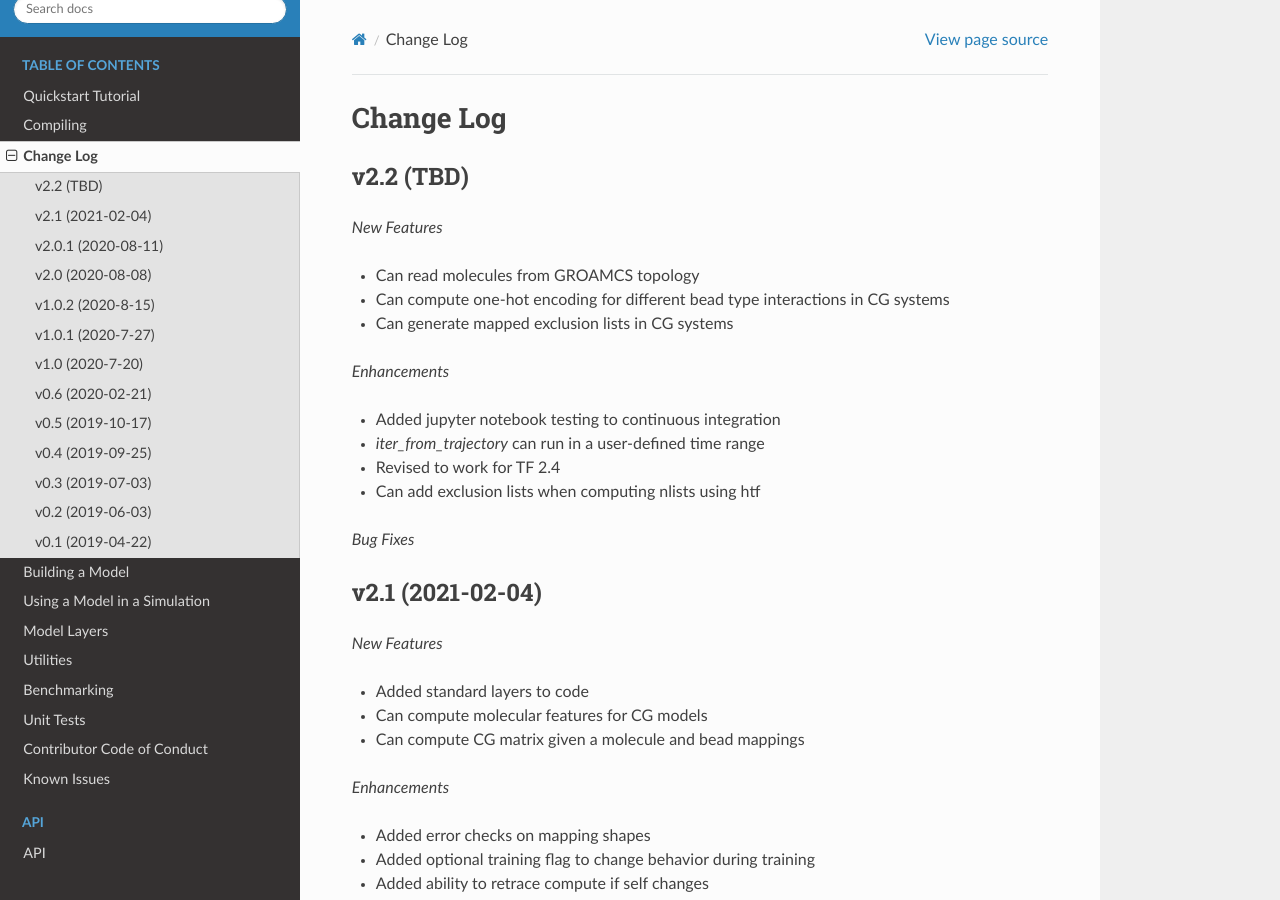
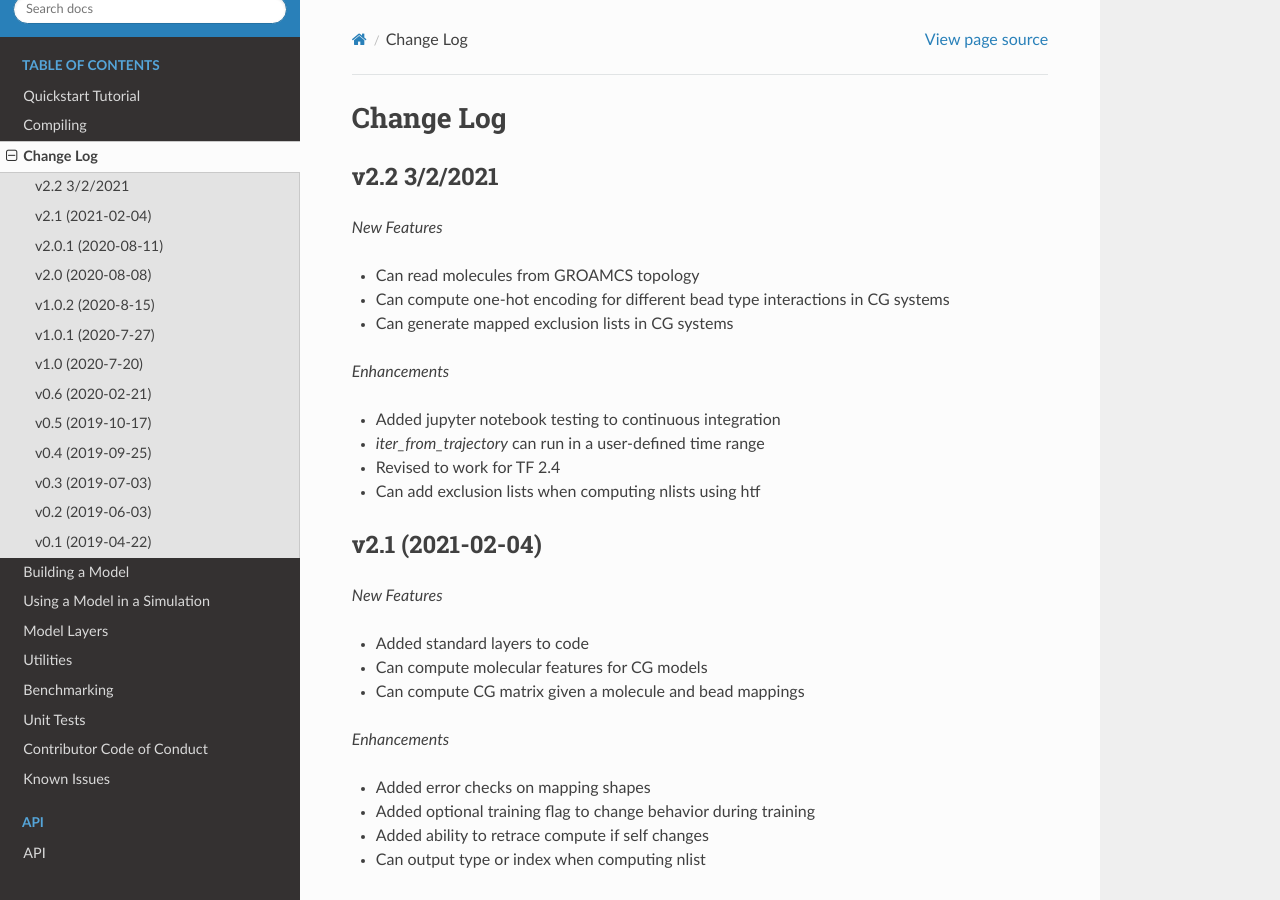
Before and after one commit to ur-whitelab/hoomd-tf, a Sphinx documentation site: the page built from sphinx-docs/source/changelog.rst, in a window 1280 px wide and 900 px high. Built offline with Sphinx 7.4.7 and the Read the Docs theme 2.0.0, drawn with Linux system fonts in a browser that asks for light colours.

Commit message:
New release

```diff
--- a/htf/version.py
+++ b/htf/version.py
@@ -1 +1 @@
-__version__ = '2.1.0'
+__version__ = '2.2.0'
--- a/sphinx-docs/source/changelog.rst
+++ b/sphinx-docs/source/changelog.rst
@@ -1,7 +1,7 @@
 Change Log
 ==========
 
-v2.2 (TBD)
+v2.2 3/2/2021
 --------------------
 
 *New Features*
@@ -17,8 +17,6 @@ v2.2 (TBD)
 - Revised to work for TF 2.4
 - Can add exclusion lists when computing nlists using htf
 
-
-*Bug Fixes*
 
 v2.1 (2021-02-04)
 --------------------
```
